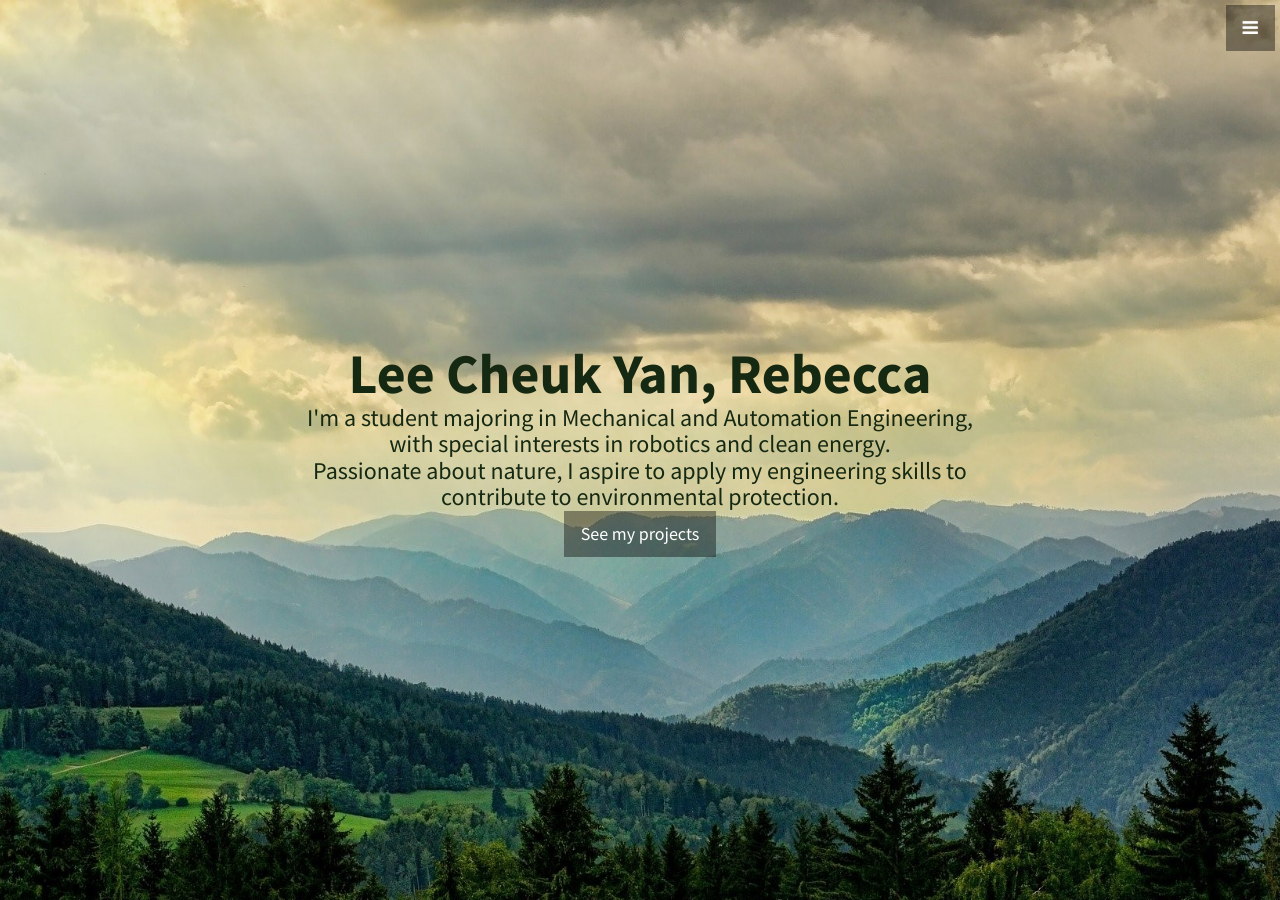
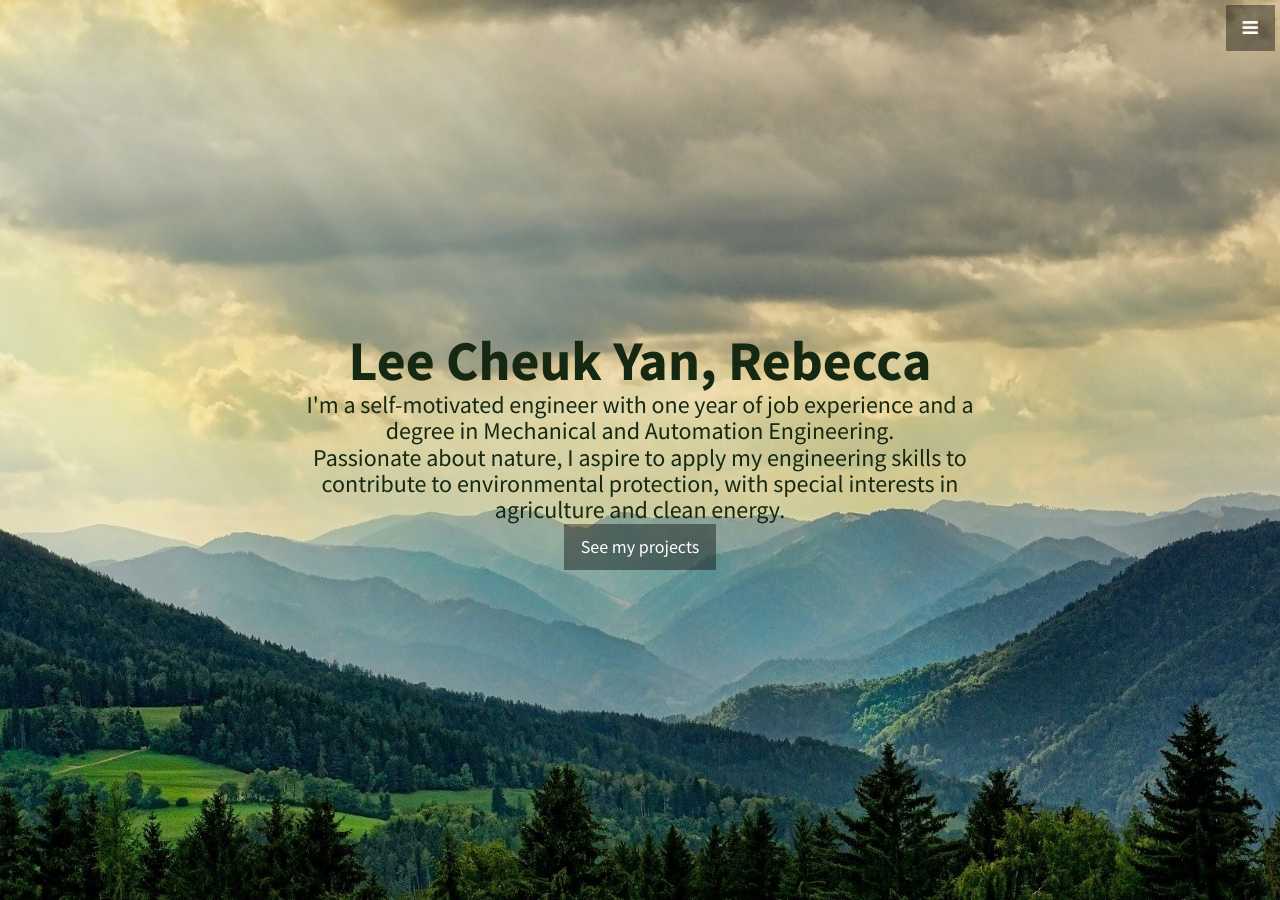
Before and after one commit to cheukyanlee/cheukyanlee.github.io, a Jekyll site: the page built from index.html, in a window 1280 px wide and 900 px high. Built offline with Jekyll 4.4.1, drawn with Linux system fonts in a browser that asks for light colours.

Commit message:
Update header.html

```diff
--- a/_includes/header.html
+++ b/_includes/header.html
@@ -1,10 +1,11 @@
 <header id="top" class="header">
   <div class="text-vertical-center">
     <h1>Lee Cheuk Yan, Rebecca</h1>
-    <h3>I'm a student majoring in Mechanical and Automation Engineering,
-      with special interests in robotics and clean energy. </h3>
+    <h3>I'm a self-motivated engineer with one year of job experience and
+      a degree in Mechanical and Automation Engineering. </h3>
     <h3>Passionate about nature, I aspire to apply my engineering skills
-      to contribute to environmental protection. </h3>
+      to contribute to environmental protection,
+      with special interests in agriculture and clean energy. </h3>
     <a target="_blank" href="https://cheukyanlee.github.io/projects/" class="btn btn-lg btn-dark">See my projects</a>
     <br>
   </div>
```
